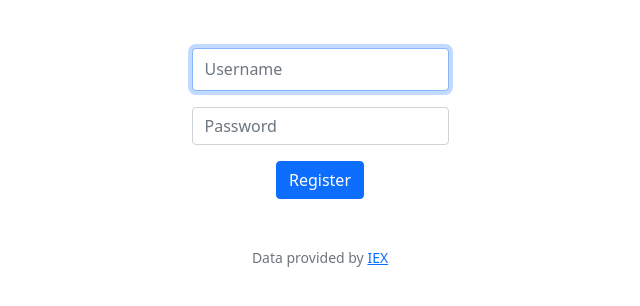
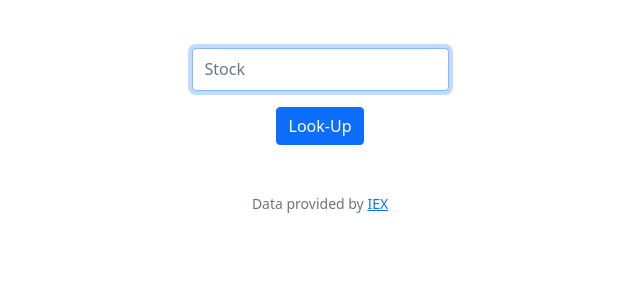
Before and after one commit to tushark28/CS50, a Flask app: template cs50x/finance/templates/quote.html in a window 1280 px wide. Shown: the part 66-372 px from the top of the page, without its empty margins (320-960 px from the left). Run offline with Flask 2, Linux system fonts and the light colour scheme; the template is opened without the code that fills it, so the values that code supplies are empty; some libraries are stand-ins or nearby versions.

Commit message:
Mon, Sep 26, 2022, 12:14 PM +00:00

```diff
--- a/cs50x/finance/templates/quote.html
+++ b/cs50x/finance/templates/quote.html
@@ -7,11 +7,8 @@
 {% block main %}
     <form action="/quote" method="post">
         <div class="mb-3">
-            <input autocomplete="off" autofocus class="form-control mx-auto w-auto" id="username" name="username" placeholder="Username" type="text">
+            <input autocomplete="off" autofocus class="form-control mx-auto w-auto" id="stockname" name="stockname" placeholder="Stock" type="text">
         </div>
-        <div class="mb-3">
-            <input class="form-control mx-auto w-auto" id="password" name="password" placeholder="Password" type="password">
-        </div>
-        <button class="btn btn-primary" type="submit">Register</button>
+        <button class="btn btn-primary" type="submit">Look-Up</button>
     </form>
 {% endblock %}
```
Also changed, not shown: cs50x/finance/app.py (+9 -0 lines).
